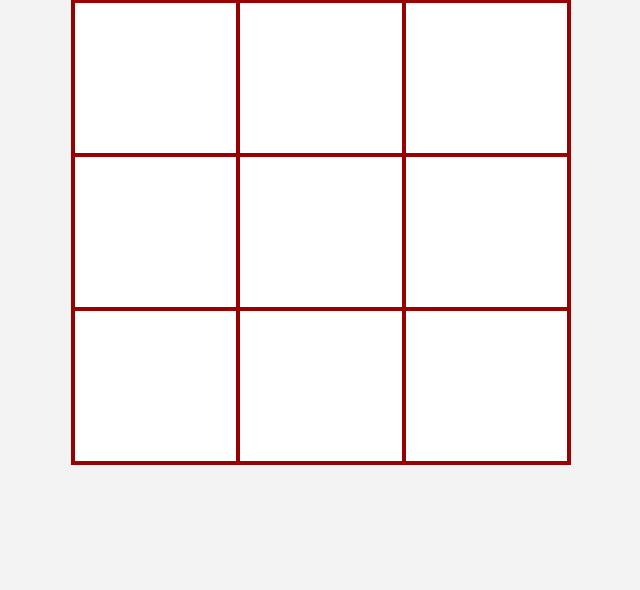
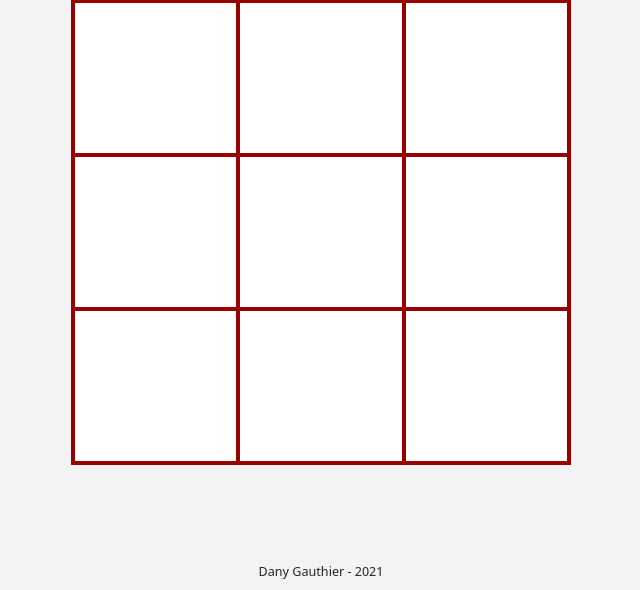
Before and after one commit to VotreCafetier/TicTacToe, a PHP site: page / in a window 1280 px wide. Shown: the part 210-800 px from the top of the page, without its empty margins (319-959 px from the left). Run offline with PHP 8.4, Linux system fonts and the light colour scheme.

Commit message:
added footer copyright with current year

```diff
--- a/css/styles.css
+++ b/css/styles.css
@@ -11,7 +11,7 @@ html, body{
     padding: 0;
 }
 
-h1,h2,h3,h4,h5,h6,p,span{
+h1,h2,h3,h4,h5,h6,p,span,footer{
     cursor: default;
     color: var(--black);
 }
@@ -28,6 +28,15 @@ body{
 body > div{
     width: 100%;
     max-width: 600px;
+}
+
+footer{
+    position: fixed;
+    width: 100%;
+    bottom: 0;
+    left: 0;
+    margin-bottom: 10px;
+    font-size: 10pt;
 }
 
 button{
--- a/index.html
+++ b/index.html
@@ -41,13 +41,14 @@
                 </div>
             </div>
         </div>-->
+        <footer>Dany Gauthier - <span>Date Now</span></footer>
     </div>
     <noscript>You must have javascript enabled</noscript>
     <script type="module" src="scripts/constant.js"></script>
-    <script type="module" src="scripts/Theme.js"></script>
-    <script type="module" src="scripts/TicTacToe.js"></script>
-    <script type="module" src="scripts/confetti.js"></script>
+    <script type="module" src="scripts/visual/Theme.js"></script>
+    <script type="module" src="scripts/game/TicTacToe.js"></script>
+    <script type="module" src="scripts/visual/confetti.js"></script>
     <script type="module" src="scripts/events.js"></script>
-    <script type="module" src="scripts/overlays.js"></script>
+    <script type="module" src="scripts/visual/overlays.js"></script>
 </body>
 </html>
--- a/scripts/events.js
+++ b/scripts/events.js
@@ -1,7 +1,7 @@
-import { TicTacToe } from "./TicTacToe.js";
+import { TicTacToe } from "./game/TicTacToe.js";
 import * as constant from './constant.js';
-import * as overlay from './overlays.js';
-import { CreateConfetti } from './confetti.js';
+import * as overlay from './visual/overlays.js';
+import { CreateConfetti } from './visual/confetti.js';
 
 export const handleReset = e => {
     Reset();
@@ -86,4 +86,5 @@ export const ShowEndOverlay = (p, msg) => {
 
 document.addEventListener("DOMContentLoaded", e => {
     Reset();
+    document.querySelector("footer span").innerText = new Date().getFullYear();  //Replace date in footer for current year
 });
--- a/scripts/TicTacToe.js
+++ b/scripts/game/TicTacToe.js
@@ -1,5 +1,5 @@
-import * as constants from './constant.js';
-import * as events from './events.js';
+import * as constants from '../constant.js';
+import * as events from '../events.js';
 
  export class TicTacToe{
     constructor(Player){
```
Also changed, not shown: scripts/visual/Theme.js (renamed from scripts/Theme.js), scripts/visual/confetti.js (renamed from scripts/confetti.js), scripts/visual/overlays.js (renamed from scripts/overlays.js).
